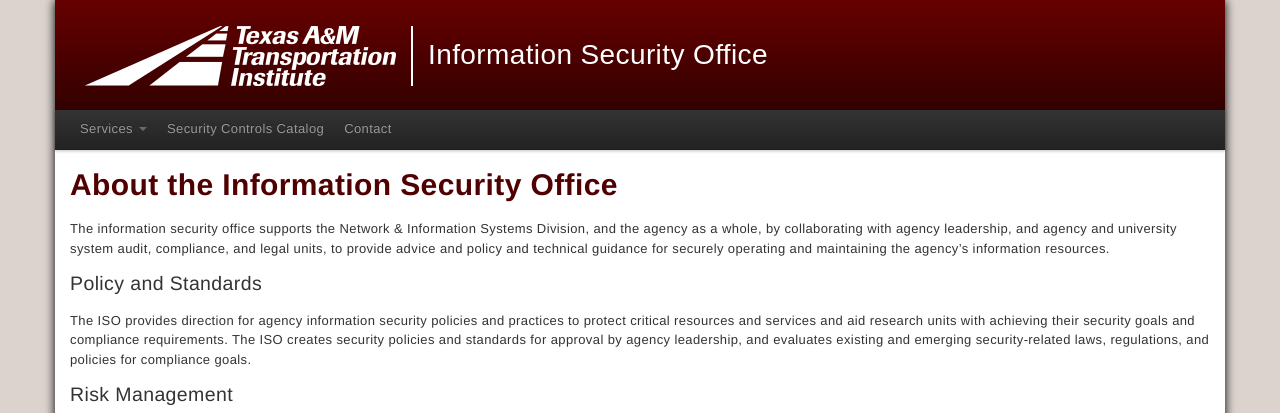
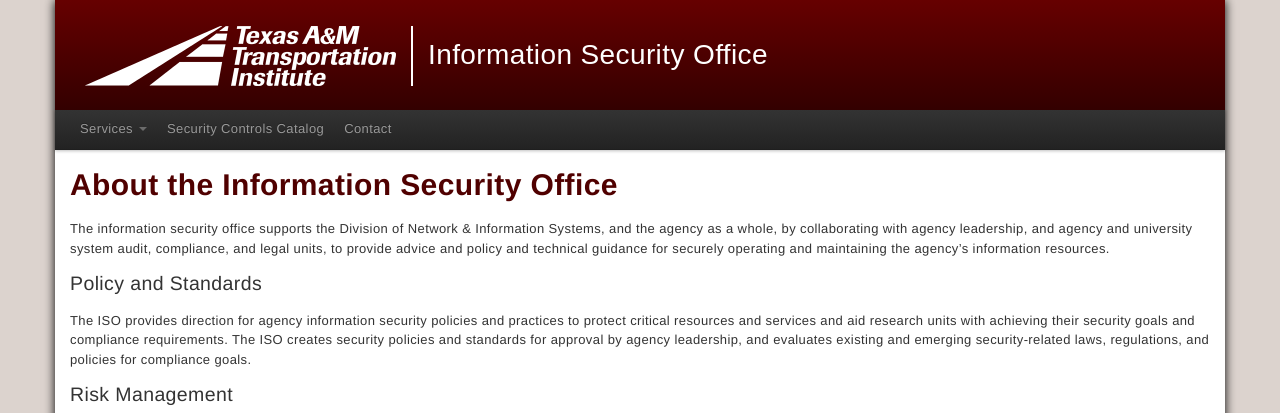
Before and after one commit to ttitamu/iso.tti.tamu.edu, a Jekyll site: the page built from index.md, in a window 1280 px wide. Shown: the top 413 px of the page. Built offline with Jekyll 4.4.1, drawn with Linux system fonts in a browser that asks for light colours; some web fonts are replaced.

```diff
--- a/index.md
+++ b/index.md
@@ -5,7 +5,7 @@
 
 # About the Information Security Office
 
-The information security office supports the Network & Information Systems Division, and the agency as a whole, by collaborating with agency leadership, and agency and university system audit, compliance, and legal units, to provide advice and policy and technical guidance for securely operating and maintaining the agency’s information resources.
+The information security office supports the Division of Network & Information Systems, and the agency as a whole, by collaborating with agency leadership, and agency and university system audit, compliance, and legal units, to provide advice and policy and technical guidance for securely operating and maintaining the agency's information resources.
 
 ## Policy and Standards
 
@@ -29,4 +29,4 @@
 
 ## Mission
 
-The mission of the Information Security Office (ISO), as required by state law, is to assure the security of the agency’s information resources and the existence of a safe computing environment in which the agency community may conduct research and teach in support of the Texas A&M University land-grant mission.
+The mission of the Information Security Office (ISO), as required by state law, is to assure the security of the agency's information resources and the existence of a safe computing environment in which the agency community may conduct research and teach in support of the Texas A&M University land-grant mission.
```
Also changed, not shown: contact.md (+1 -1 lines).
